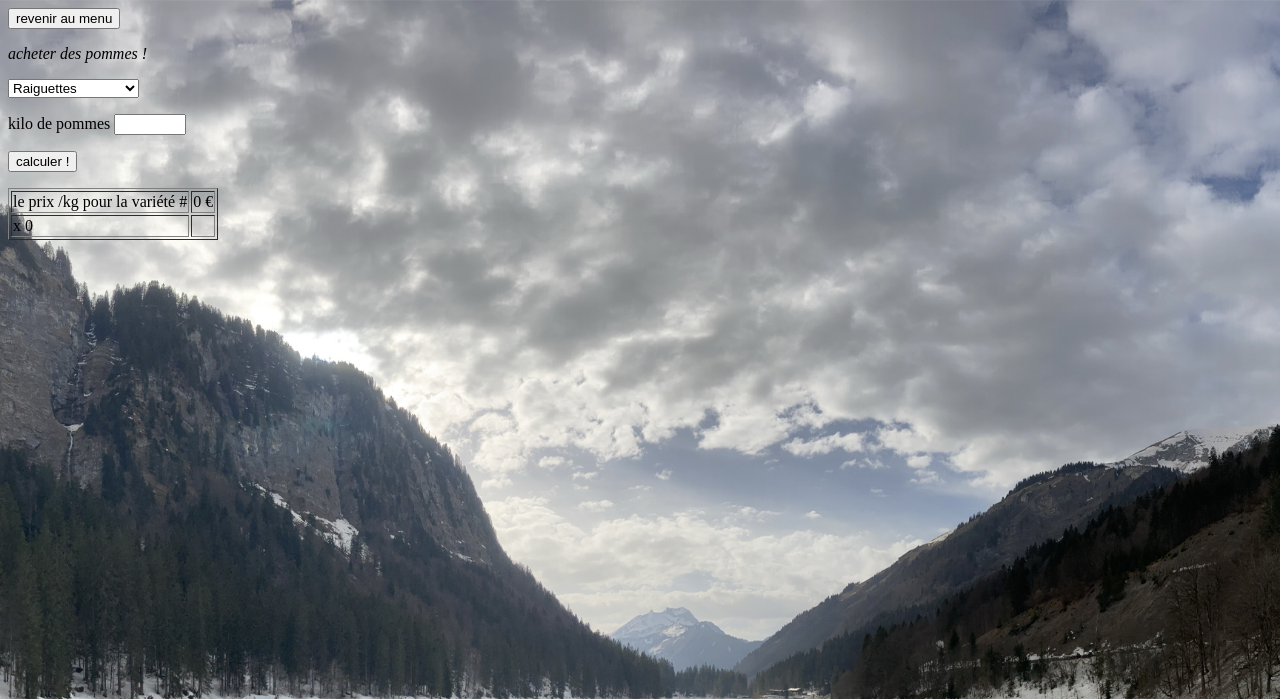
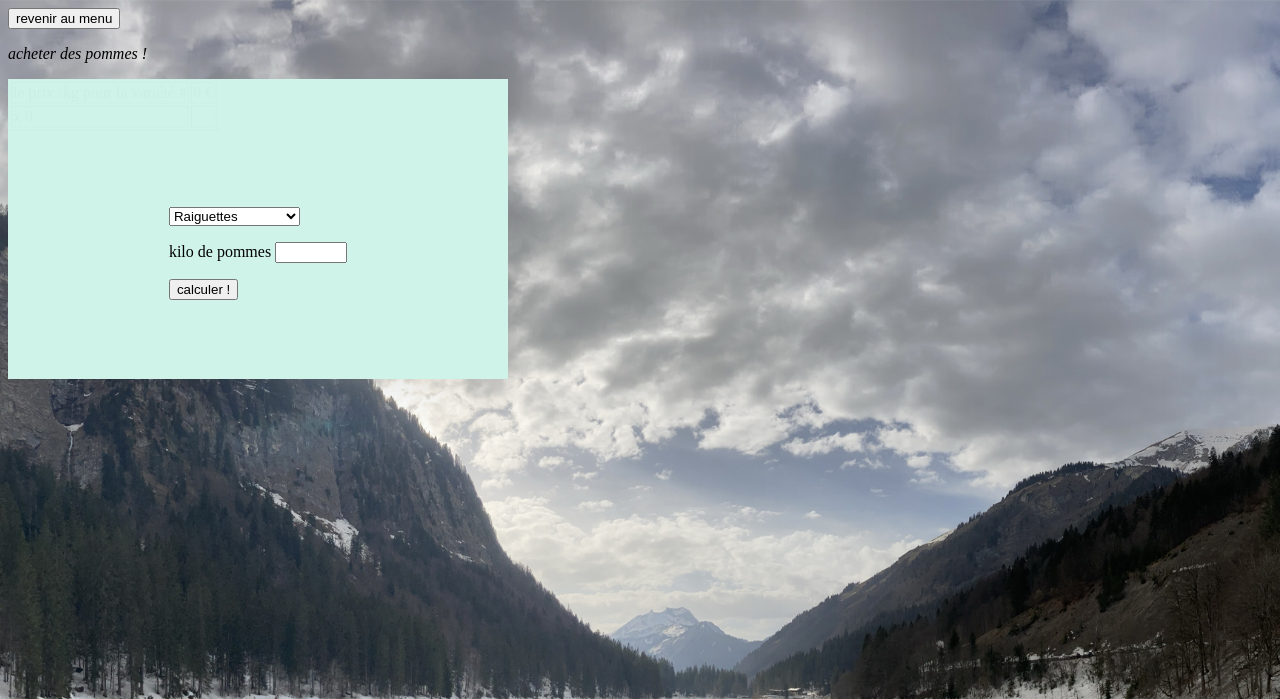
Before and after one commit to coco-vig/projet_app_web_NSI, a Flask app: page /purchase in a window 1280 px wide. Shown: the top 699 px of the page. Run offline with Flask 2, Linux system fonts and the light colour scheme.

Commit message:
Update purchase.css

```diff
--- a/static/purchase.css
+++ b/static/purchase.css
@@ -9,3 +9,37 @@
     -moz-background-size: cover;
     -o-background-size: cover;
 }
+.container{
+    position: relative;
+    width: 500px;
+    height: 300px;
+    background: #fff;
+    box-shadow: 0 15px 50px rgba(0,0,0,0.1);
+    overflow: hidden;
+}
+.container .user{
+    position: absolute;
+    top: 0;
+    left: 0;
+    width: 100%;
+    height: 100%;
+    display: flex;
+    justify-content: center;
+}
+.container .user .formBx{
+    position: relative;
+    width: 100%;
+    height: 100%;
+    background: rgba(207, 243, 232, 0.979);
+    display: flex;
+    justify-content: center;
+    align-items: center;
+    padding: 40px;
+}
+
+.container .user .formBx table{
+    background-color: rgb(0, 255, 170);
+    text-align: center;
+    text-decoration: black;
+    text-transform: uppercase;
+}
```
